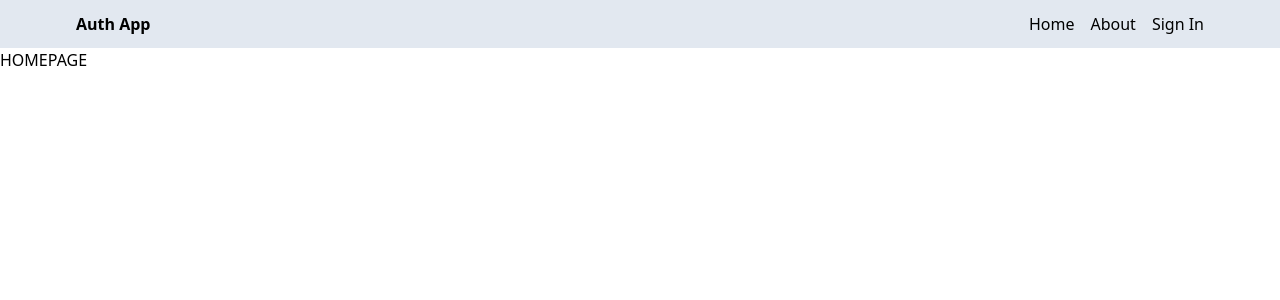
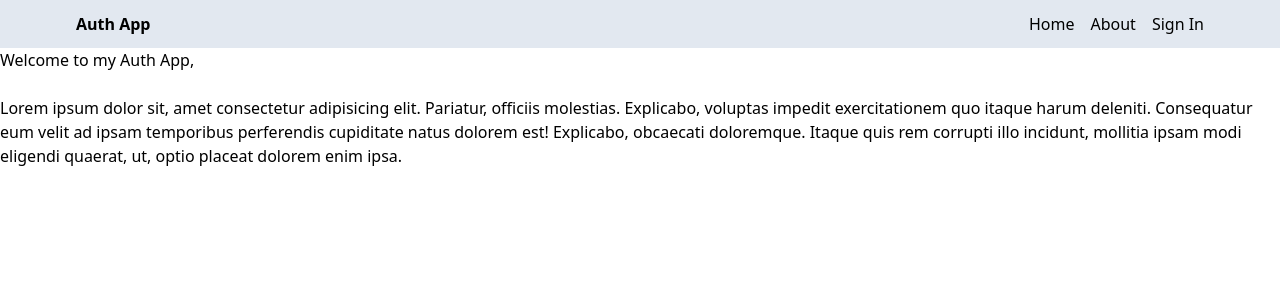
Before and after one commit to YokiiEditz/auth-mern, a React (Vite) app in the folder client/: page / in a window 1280 px wide. Shown: the top 300 px of the page. Built offline with nearby package versions, Linux system fonts and the light colour scheme.

Commit message:
App done!

```diff
--- a/client/src/pages/About.jsx
+++ b/client/src/pages/About.jsx
@@ -1,7 +1,16 @@
-import React from "react";
+const About = () => {
+  return (
+    <div>
+      <h2>About Page</h2>
 
-const About = () => {
-  return <div>About</div>;
+      <br />
+      <p>
+        Lorem, ipsum dolor sit amet consectetur adipisicing elit. Libero cumque
+        sapiente dolore asperiores sit magnam illum repellendus tempore natus
+        porro.
+      </p>
+    </div>
+  );
 };
 
 export default About;
--- a/client/src/pages/Home.jsx
+++ b/client/src/pages/Home.jsx
@@ -1,8 +1,23 @@
+import { useSelector } from "react-redux";
+
 const Home = () => {
+  const { currentUser } = useSelector((state) => state.user);
+
+  console.log("currentUser", currentUser);
+
   return (
     <>
       <div>
-        <p>HOMEPAGE</p>
+        <h1>Welcome to my Auth App, {currentUser?.username.toUpperCase()}</h1>
+        <br />
+        <p>
+          Lorem ipsum dolor sit, amet consectetur adipisicing elit. Pariatur,
+          officiis molestias. Explicabo, voluptas impedit exercitationem quo
+          itaque harum deleniti. Consequatur eum velit ad ipsam temporibus
+          perferendis cupiditate natus dolorem est! Explicabo, obcaecati
+          doloremque. Itaque quis rem corrupti illo incidunt, mollitia ipsam
+          modi eligendi quaerat, ut, optio placeat dolorem enim ipsa.
+        </p>
       </div>
     </>
   );
```
